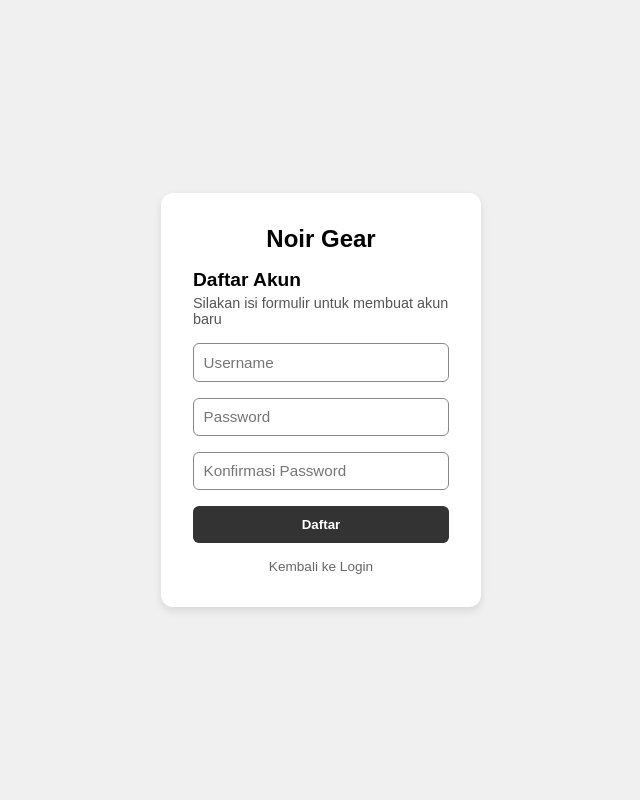
After one commit to iniiakaa/Tugas-Besar-PWD-Muhammad-Akhtar, a PHP site: page /daftar.php in a window 1280 px wide. The commit adds this page. Shown: the whole page, without its empty margins (319-959 px from the left). Run offline with PHP 8.4, Linux system fonts and the light colour scheme.

Commit message:
pergantian

```diff
--- /dev/null
+++ b/css/daftar.css
@@ -0,0 +1,82 @@
+
+    * {
+      margin: 0;
+      padding: 0;
+      box-sizing: border-box;
+      font-family: poppins, sans-serif;
+    }
+
+    body {
+      background: #f0f0f0;
+      display: flex;
+      justify-content: center;
+      align-items: center;
+      height: 100vh;
+    }
+
+    body > main > section {
+      background: #fff;
+      padding: 2rem;
+      border-radius: 12px;
+      width: 320px;
+      box-shadow: 0 4px 8px rgba(0,0,0,0.1);
+      text-align: center;
+    }
+
+    body > main > section > h1 {
+      font-size: 1.5rem;
+      margin-bottom: 1rem;
+      color: #000;
+    }
+
+    form > h2 {
+      font-size: 1.2rem;
+      text-align: left;
+      color: #000;
+      margin-bottom: 0.3rem;
+    }
+
+    form > p {
+      font-size: 0.9rem;
+      text-align: left;
+      color: #555;
+      margin-bottom: 1rem;
+    }
+
+    form > input:nth-of-type(1),
+    form > input:nth-of-type(2),
+    form > input:nth-of-type(3) {
+      width: 100%;
+      padding: 0.6rem;
+      margin-bottom: 1rem;
+      border: 1px solid #888;
+      border-radius: 6px;
+      font-size: 0.95rem;
+    }
+
+    form > button {
+      width: 100%;
+      padding: 0.7rem;
+      background: #333;
+      color: #fff;
+      font-weight: bold;
+      border: none;
+      border-radius: 6px;
+      cursor: pointer;
+    }
+
+    form > button:hover {
+      background: #000;
+    }
+
+    body > main > section > a {
+      display: inline-block;
+      margin-top: 1rem;
+      font-size: 0.85rem;
+      color: #666;
+      text-decoration: none;
+    }
+
+    body > main > section > a:hover {
+      text-decoration: underline;
+    }
--- /dev/null
+++ b/daftar.php
@@ -0,0 +1,37 @@
+<?php
+session_start(); // Tambahkan di awal file
+?>
+
+<!DOCTYPE html>
+<html lang="id">
+<head>
+  <meta charset="UTF-8">
+  <title>Daftar Akun</title>
+  <link rel="stylesheet" href="css/daftar.css">
+  <script>
+    // Tampilkan pop-up error jika ada
+    window.onload = function() {
+        <?php if (isset($_SESSION['error'])): ?>
+            alert("<?= htmlspecialchars($_SESSION['error'], ENT_QUOTES) ?>");
+            <?php unset($_SESSION['error']); ?>
+        <?php endif; ?>
+    };
+  </script>
+</head>
+<body>
+  <main>
+    <section>
+      <h1>Noir Gear</h1>
+      <form action="register.php" method="POST">
+        <h2>Daftar Akun</h2>
+        <p>Silakan isi formulir untuk membuat akun baru</p>
+        <input type="text" name="username" placeholder="Username" required>
+        <input type="password" name="password" placeholder="Password" required>
+        <input type="password" name="confirm_password" placeholder="Konfirmasi Password" required>
+        <button type="submit">Daftar</button>
+      </form>
+      <a href="masuk.php">Kembali ke Login</a>
+    </section>
+  </main>
+</body>
+</html>
```
Also changed, not shown: css/dashboard.css (added, +53 -0 lines), css/masuk.css (added, +80 -0 lines), dashboard.php (added, +22 -0 lines), index.php (renamed from index.html, +10 -1 lines), koneksi.php (added, +12 -0 lines), login.php (added, +45 -0 lines), masuk.php (added, +34 -0 lines), register.php (added, +54 -0 lines), style.css (+21 -1 lines).
